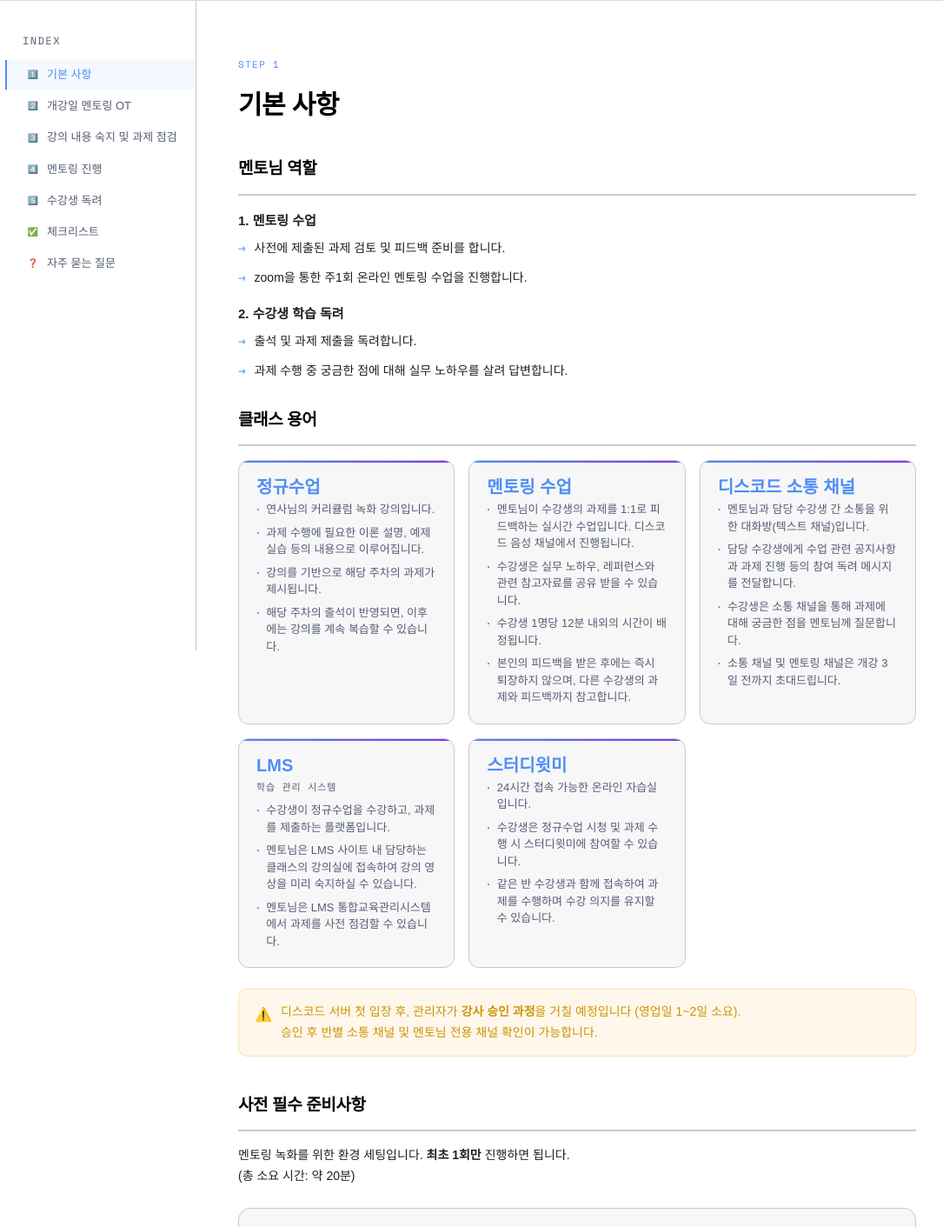
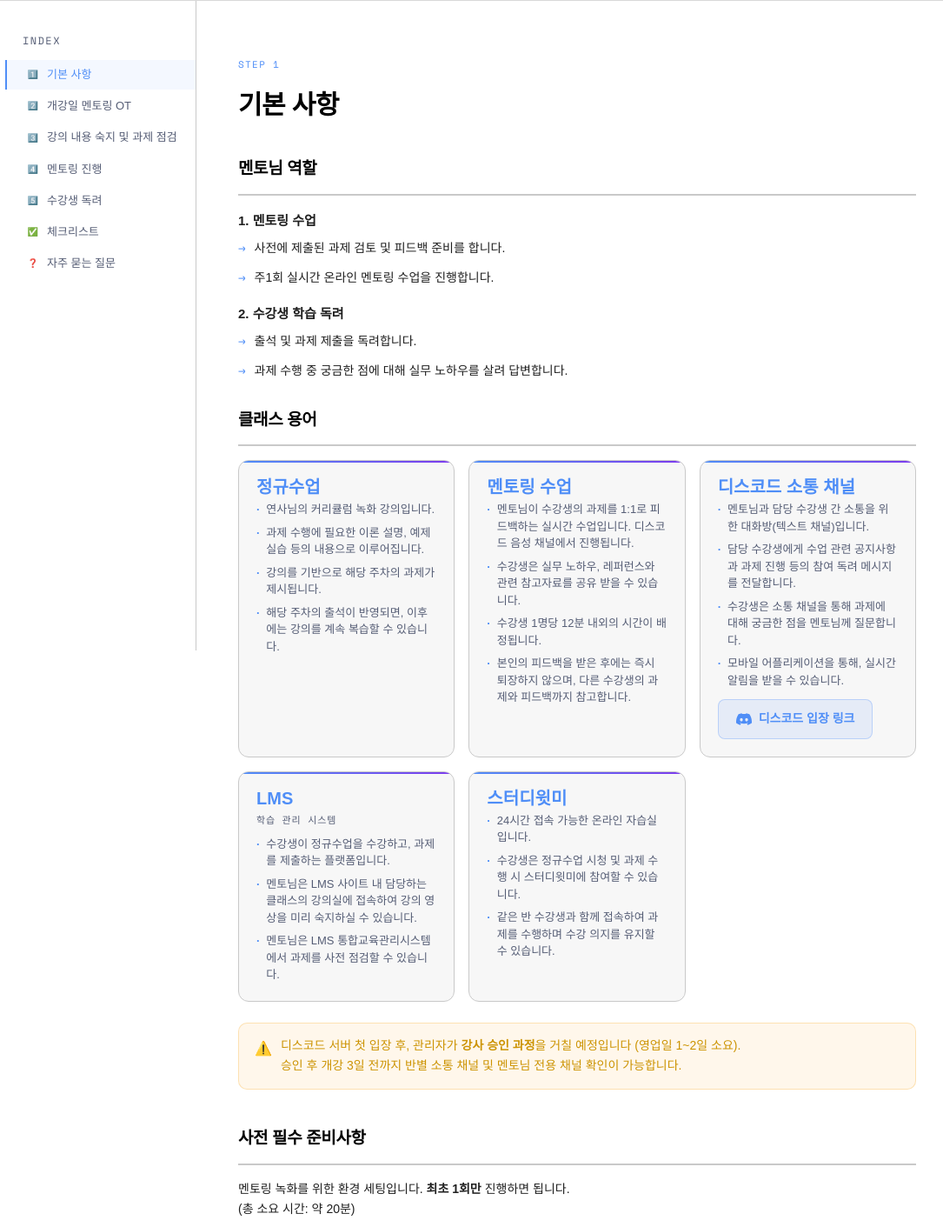
Before and after one commit to bt-rina/mentor_guide, a plain HTML site: page index.html in a window 1280 px wide. Shown: the part 441-1852 px from the top of the page at 87% size, without its empty margins (58-1143 px from the left). Drawn offline with nearby package versions, Linux system fonts and the light colour scheme; a web font is replaced by a local one.

Commit message:
디스코드 안내 섹션 수정

```diff
--- a/index.html
+++ b/index.html
@@ -65,7 +65,7 @@
             <div style="font-weight:700;margin-bottom:8px;">1. 멘토링 수업</div>
             <ul class="bullet-list">
               <li><span class="li-main">사전에 제출된 과제 검토 및 피드백 준비를 합니다.</span></li>
-              <li><span class="li-main">zoom을 통한 주1회 온라인 멘토링 수업을 진행합니다.</span></li>
+              <li><span class="li-main">주1회 실시간 온라인 멘토링 수업을 진행합니다.</span></li>
             </ul>
           </div>
           <div>
@@ -114,8 +114,12 @@
                 <li>멘토님과 담당 수강생 간 소통을 위한 대화방(텍스트 채널)입니다.</li>
                 <li>담당 수강생에게 수업 관련 공지사항과 과제 진행 등의 참여 독려 메시지를 전달합니다.</li>
                 <li>수강생은 소통 채널을 통해 과제에 대해 궁금한 점을 멘토님께 질문합니다.</li>
-                <li>소통 채널 및 멘토링 채널은 개강 3일 전까지 초대드립니다.</li>
+                <li>모바일 어플리케이션을 통해, 실시간 알림을 받을 수 있습니다.</li>
               </ul>
+              <a href="https://discord.gg/MJMQDeMwmC" target="_blank" rel="noopener noreferrer" class="download-link" style="display:inline-flex;align-items:center;gap:8px;margin-top:12px;">
+                <svg width="18" height="18" viewBox="0 0 24 24" fill="currentColor"><path d="M20.317 4.37a19.791 19.791 0 0 0-4.885-1.515.074.074 0 0 0-.079.037c-.21.375-.444.864-.608 1.25a18.27 18.27 0 0 0-5.487 0 12.64 12.64 0 0 0-.617-1.25.077.077 0 0 0-.079-.037A19.736 19.736 0 0 0 3.677 4.37a.07.07 0 0 0-.032.027C.533 9.046-.32 13.58.099 18.057c.002.022.015.043.033.054a19.9 19.9 0 0 0 5.993 3.03.078.078 0 0 0 .084-.028c.462-.63.874-1.295 1.226-1.994a.076.076 0 0 0-.041-.106 13.107 13.107 0 0 1-1.872-.892.077.077 0 0 1-.008-.128 10.2 10.2 0 0 0 .372-.292.074.074 0 0 1 .077-.01c3.928 1.793 8.18 1.793 12.062 0a.074.074 0 0 1 .078.01c.12.098.246.198.373.292a.077.077 0 0 1-.006.127 12.299 12.299 0 0 1-1.873.892.077.077 0 0 0-.041.107c.36.698.772 1.362 1.225 1.993a.076.076 0 0 0 .084.028 19.839 19.839 0 0 0 6.002-3.03.077.077 0 0 0 .032-.054c.5-5.177-.838-9.674-3.549-13.66a.061.061 0 0 0-.031-.03zM8.02 15.33c-1.183 0-2.157-1.085-2.157-2.419 0-1.333.956-2.419 2.157-2.419 1.21 0 2.176 1.096 2.157 2.42 0 1.333-.956 2.418-2.157 2.418zm7.975 0c-1.183 0-2.157-1.085-2.157-2.419 0-1.333.955-2.419 2.157-2.419 1.21 0 2.176 1.096 2.157 2.42 0 1.333-.946 2.418-2.157 2.418z"/></svg>
+                디스코드 입장 링크
+              </a>
             </div>
           </div>
 
@@ -160,7 +164,8 @@
 
         <div class="alert alert-warn" style="margin-top:24px;">
           <span class="alert-icon">⚠️</span>
-          <span>디스코드 서버 첫 입장 후, 관리자가 <strong>강사 승인 과정</strong>을 거칠 예정입니다 (영업일 1~2일 소요).<br>승인 후 반별 소통 채널 및 멘토님 전용 채널 확인이 가능합니다.</span>
+          <span>디스코드 서버 첫 입장 후, 관리자가 <strong>강사 승인 과정</strong>을 거칠 예정입니다 (영업일 1~2일 소요).
+            <br>승인 후 개강 3일 전까지 반별 소통 채널 및 멘토님 전용 채널 확인이 가능합니다.</span>
         </div>
 
         <h3 class="section-subheading" style="margin-top:40px;">사전 필수 준비사항</h3>
@@ -549,7 +554,7 @@
               <li>
                 <span class="li-main">(1) 📹 10분 전 음성 채널 접속</span>
                 <ul>
-                  <li>10분 전까지 멘토링 전용 음성 채널에 참여 후 네트워크 및 마이크 등 수업 환경을 정비합니다.</li>
+                  <li>10분 전까지 멘토링 전용 음성 채널에 참여 후 마이크 및 화면 공유 등 수업 환경을 정비합니다.</li>
                 </ul>
               </li>
               <li>
```
